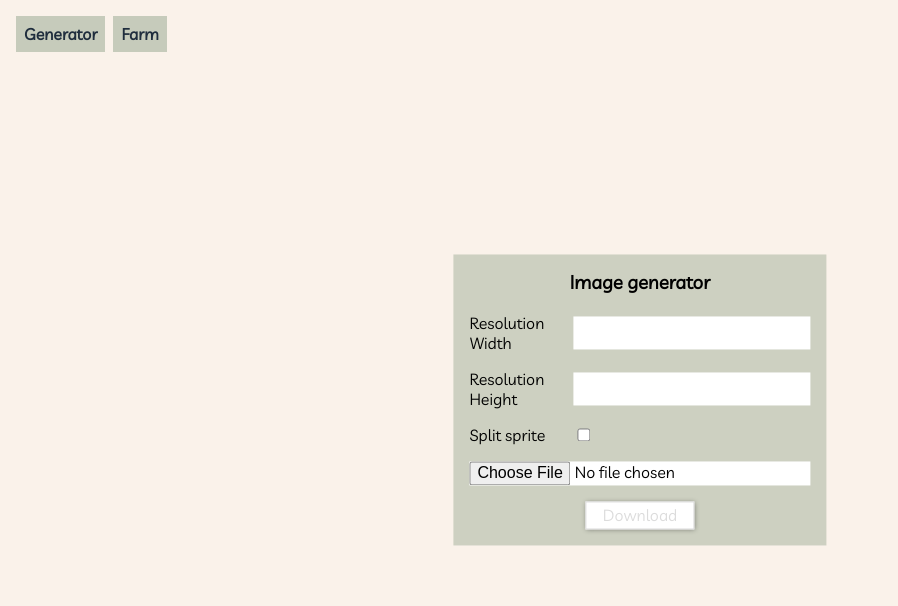
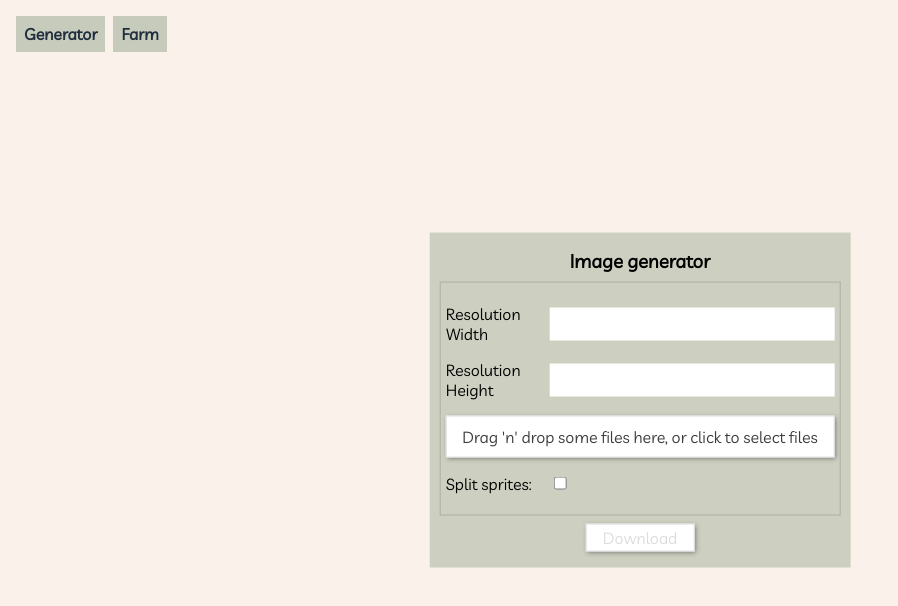
Before and after one commit to kobawan/idle-chicken-farm, a React (Create React App) app: page / in a window 1280 px wide. Shown: the top 606 px of the page, without its empty margins (0-898 px from the left). Built offline with nearby package versions, Linux system fonts and the light colour scheme.

Commit message:
Add possibility of generating images from multiple images

```diff
--- a/package.json
+++ b/package.json
@@ -13,6 +13,7 @@
     "node-sass": "^4.12.0",
     "react": "^16.9.0",
     "react-dom": "^16.9.0",
+    "react-dropzone": "^10.1.8",
     "react-router-dom": "^5.0.1",
     "react-scripts": "3.1.1",
     "typescript": "^3.5.3"
--- a/src/components/imageGenerator/ImageGenerator.tsx
+++ b/src/components/imageGenerator/ImageGenerator.tsx
@@ -1,7 +1,9 @@
-import React, { useRef, useState, useEffect } from "react";
+import React, { useRef, useState, useEffect, useCallback } from "react";
+import { useDropzone } from "react-dropzone";
 import cx from "classnames";
 import styles from "./imageGenerator.module.scss";
-import { loadImage } from "../../utils/loadImages";
+import { loadMultipleImages } from "../../utils/loadImages";
+import { file } from "@babel/types";
 
 const MAX_CHUNKS = 100;
 
@@ -31,11 +33,11 @@ interface GetImageChunksOptions {
 }
 
 interface RenderChunksRandomlyOptions {
-  resWidth: number,
-  resHeight: number,
-  imageChunks: ImageChunks[],
-  ctx: CanvasRenderingContext2D,
-  img: HTMLImageElement;
+  resWidth: number;
+  resHeight: number;
+  imageChunks: ImageChunks[];
+  ctx: CanvasRenderingContext2D;
+  imgs: HTMLImageElement[];
   sizeWidth: number;
   sizeHeight: number;
 }
@@ -92,7 +94,7 @@ const renderChunksRandomly = async ({
   sizeHeight,
   imageChunks,
   ctx,
-  img,
+  imgs,
 }: RenderChunksRandomlyOptions) => {
   const cols = Math.ceil(resWidth / sizeWidth);
   const rows = Math.ceil(resHeight / sizeHeight);
@@ -102,9 +104,12 @@ const renderChunksRandomly = async ({
       const chunkIndex = imageChunks.length === 1
         ? 0
         : Math.floor(Math.random() * imageChunks.length);
+      const imgIndex = imgs.length === 1
+        ? 0
+        : Math.floor(Math.random() * imgs.length);
       drawImage({
         ctx,
-        img,
+        img: imgs[imgIndex],
         canvasWidth: resWidth,
         canvasHeight: resHeight,
         dx: i * sizeWidth,
@@ -130,26 +135,50 @@ export const ImageGenerator: React.FC = () => {
   const canvasRef = useRef<HTMLCanvasElement>(null);
   const [width, setWidth] = useState(0);
   const [height, setHeight] = useState(0);
-  const [imgs, setImgs] = useState<File[]>([]);
+  const [files, setFiles] = useState<File[]>([]);
   const [shouldSplitImage, setShouldSplitImage] = useState(false);
   const [cols, setCols] = useState(1);
   const [rows, setRows] = useState(1);
   const [error, setError] = useState("");
 
+  const {
+    getRootProps,
+    getInputProps,
+  } = useDropzone({
+    onDrop: useCallback((file: File[]) => setFiles(file), []),
+    accept: "image/png, image/jpeg"
+  });
+
+  const removeFile = (name: string) => {
+    setFiles(files.filter(file => file.name !== name));
+  }
+
+  const FileInfo = files.map((file, i) => {
+    return (
+      <span
+        key={i}
+        className={cx(styles.row, styles.fileName)}
+        onClick={() => removeFile(file.name)}
+      >
+        {file.name}
+      </span>
+    );
+  })
+
   useEffect(() => {
-    if(!width || !height || !imgs.length) {
+    if(!width || !height || !files.length) {
       return;
     }
-    if(cols * rows > MAX_CHUNKS) {
+    if(cols > 30 || rows > 30 || ((cols || 1) * (rows || 1) > MAX_CHUNKS)) {
       setError("Image has too many chunks to split. Please lower column or row value");
       return;
     }
 
-    readFiles(imgs)
+    readFiles(files)
       .then(urls => urls.filter(Boolean))
-      .then(urls => loadImage(urls[0]))
-      .then(img => {
-        if(!img || !canvasRef.current) {
+      .then(urls => loadMultipleImages(urls))
+      .then(imgs => {
+        if(!imgs.length || !canvasRef.current) {
           return;
         }
         const ctx = canvasRef.current.getContext('2d');
@@ -157,8 +186,8 @@ export const ImageGenerator: React.FC = () => {
           return;
         }
 
-        const sizeWidth = shouldSplitImage ? Math.floor(img.naturalWidth / cols) : img.naturalWidth;
-        const sizeHeight = shouldSplitImage ? Math.floor(img.naturalHeight / rows) : img.naturalHeight;
+        const sizeWidth = shouldSplitImage ? Math.floor(imgs[0].naturalWidth / cols) : imgs[0].naturalWidth;
+        const sizeHeight = shouldSplitImage ? Math.floor(imgs[0].naturalHeight / rows) : imgs[0].naturalHeight;
 
         renderChunksRandomly({
           resHeight: height,
@@ -167,11 +196,11 @@ export const ImageGenerator: React.FC = () => {
           sizeHeight,
           imageChunks: getImageChunks({ sizeWidth, sizeHeight, cols, rows }),
           ctx,
-          img,
+          imgs,
         })
       });
 
-  }, [width, height, imgs, cols, rows, shouldSplitImage, canvasRef])
+  }, [width, height, files, cols, rows, shouldSplitImage, canvasRef])
 
   const downloadImg = (e: React.MouseEvent<HTMLButtonElement>) => {
     e.preventDefault();
@@ -190,6 +219,7 @@ export const ImageGenerator: React.FC = () => {
       )}
       <form className={styles.form} onChange={() => setError("")}>
         <h3 className={styles.title}>Image generator</h3>
+        <div className={styles.content}>
           <div className={styles.row}>
             <label className={styles.label}>Resolution Width</label>
             <input
@@ -208,8 +238,13 @@ export const ImageGenerator: React.FC = () => {
               min={1}
             />
           </div>
+          <div {...getRootProps()} className={cx(styles.row, styles.dropzone)}>
+            <input {...getInputProps()} />
+            <span>Drag 'n' drop some files here, or click to select files</span>
+          </div>
+          {FileInfo}
           <div className={styles.row}>
-          <label className={styles.label}>Split sprite</label>
+            <label className={styles.label}>Split sprites:</label>
             <input
               className={cx(styles.input, styles.checkbox)}
               type="checkbox"
@@ -236,20 +271,17 @@ export const ImageGenerator: React.FC = () => {
               />
             </div>
           </>}
-        <input
-          type="file"
-          className={styles.row}
-          accept="image/png, image/jpeg"
-          // multiple={true}
-          onChange={(e) => setImgs(Array.from(e.currentTarget.files || []))}
-        />
+        </div>
+        <div className={styles.footer}>
           <button
             onClick={downloadImg}
-          disabled={!width || !height || !imgs.length || !!error}
+            disabled={!width || !height || !files.length || !!error}
+            className={styles.downloadButton}
           >
             Download
           </button>
           {error && <span className={styles.error}>{error}</span>}
+        </div>
       </form>
     </div>
   );
--- a/src/components/imageGenerator/imageGenerator.module.scss
+++ b/src/components/imageGenerator/imageGenerator.module.scss
@@ -15,33 +15,86 @@
     padding: 1em;
     background-color: #c6cbbbdb;
     align-items: center;
+    max-height: 70%;
+
+    .title {
+      margin: 0 0 0.5em 0;
+      cursor: default;
+    }
+
+    .content {
+      overflow-y: scroll;
+      padding: 5px;
+      width: 100%;
+      border: 1px solid #0000002b;
 
       .row {
-      margin-bottom: 1em;
+        margin: 1em 0;
         display: flex;
         width: 100%;
         align-items: center;
 
+        &.fileName {
+          background-color: gainsboro;
+          box-shadow: 1px 1px 5px 0 #00000070;
+          padding: 0.6em;
+          box-sizing: border-box;
+          justify-content: center;
+          font-weight: 600;
+          font-style: italic;
+          cursor: pointer;
+
+          @media (hover: hover) {
+            &:hover {
+              box-shadow: 0 0 9px 2px #0000004f;
+            }
+          }
+        }
+
+        &.dropzone {
+          background-color: white;
+          cursor: pointer;
+          padding: 0.6em;
+          box-sizing: border-box;
+          justify-content: center;
+          text-align: center;
+          border: solid 1px gainsboro;
+          box-shadow: 1px 1px 5px 0 #00000070;
+          color: #3b3b3b;
+
+          @media (hover: hover) {
+            &:hover {
+              box-shadow: 0 0 9px 2px #0000004f;
+            }
+          }
+        }
+
         .label {
           flex-basis: 6em;
-        flex-grow: 0;
           margin-right: 0.5em;
         }
 
         .input {
           border: none;
+          padding: 0.4em;
           flex-grow: 1;
-        padding: 0.4em;
 
           &.checkbox {
             flex: initial;
           }
         }
       }
+    }
 
-    .title {
-      margin-top: 0;
-      cursor: default;
+
+    .footer {
+      flex-direction: column;
+      display: flex;
+      align-items: center;
+      text-align: center;
+
+      .downloadButton {
+        margin-top: 0.5em;
       }
 
       .error {
@@ -51,3 +104,4 @@
       }
     }
   }
+}
--- a/src/index.scss
+++ b/src/index.scss
@@ -7,6 +7,7 @@ body,
   padding: 0;
   overflow: hidden;
   background-color: #FAF2EA;
+  font-size: 16px;
 }
 
 body {
```
Also changed, not shown: 1 other file (tests, documents, lock files or other folders). Lines whose indentation alone changed are shown as unchanged.
